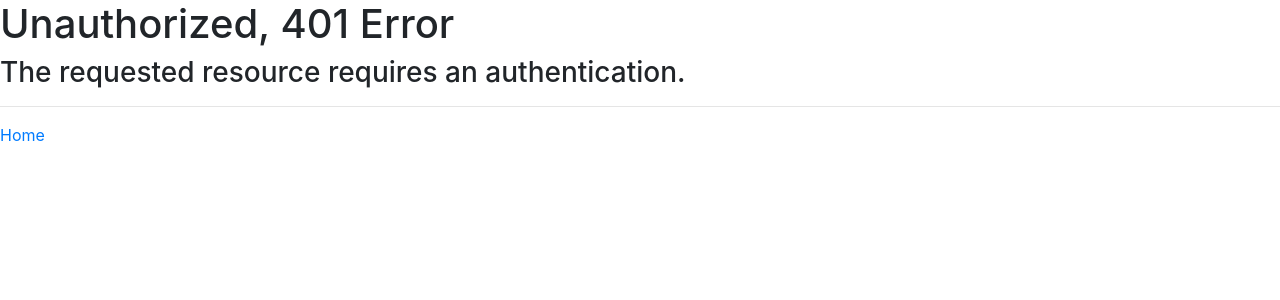
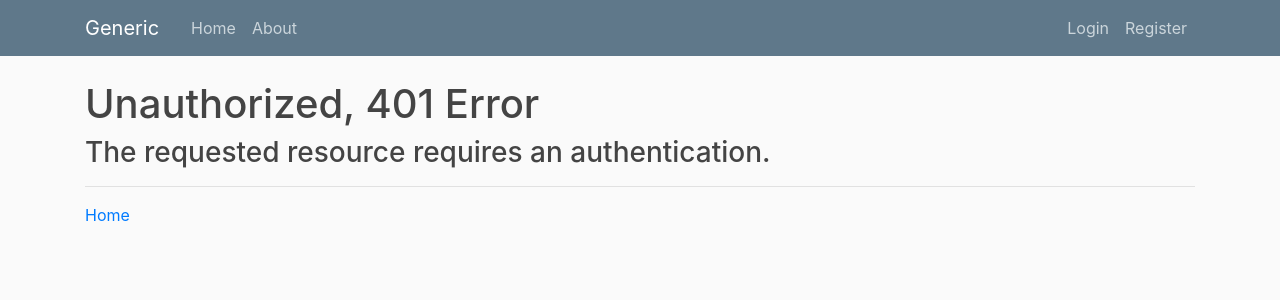
Before and after one commit to GreatBahram/Flask-Blogging, a Flask app: template app/templates/errors/401.html in a window 1280 px wide. Shown: the top 300 px of the page. Run offline with Flask 2, Linux system fonts and the light colour scheme; the template is opened without the code that fills it, so the values that code supplies are empty; some libraries are stand-ins or nearby versions.

Commit message:
add some css and html stuff into base.html and main.css

```diff
--- /dev/null
+++ b/app/static/css/main.css
@@ -0,0 +1,80 @@
+body {
+  background: #fafafa;
+  color: #333333;
+  margin-top: 5rem;
+}
+
+h1, h2, h3, h4, h5, h6 {
+  color: #444444;
+}
+
+.bg-steel {
+  background-color: #5f788a;
+}
+
+.site-header .navbar-nav .nav-link {
+  color: #cbd5db;
+}
+
+.site-header .navbar-nav .nav-link:hover {
+  color: #ffffff;
+}
+
+.site-header .navbar-nav .nav-link.active {
+  font-weight: 500;
+}
+
+.content-section {
+  background: #ffffff;
+  padding: 10px 20px;
+  border: 1px solid #dddddd;
+  border-radius: 3px;
+  margin-bottom: 20px;
+}
+
+.article-title {
+  color: #444444;
+}
+
+a.article-title:hover {
+  color: #428bca;
+  text-decoration: none;
+}
+
+.article-content {
+  white-space: pre-line;
+}
+
+.article-img {
+  height: 65px;
+  width: 65px;
+  margin-right: 16px;
+}
+
+.article-metadata {
+  padding-bottom: 1px;
+  margin-bottom: 4px;
+  border-bottom: 1px solid #e3e3e3
+}
+
+.article-metadata a:hover {
+  color: #333;
+  text-decoration: none;
+}
+
+.article-svg {
+  width: 25px;
+  height: 25px;
+  vertical-align: middle;
+}
+
+.account-img {
+  height: 125px;
+  width: 125px;
+  margin-right: 20px;
+  margin-bottom: 16px;
+}
+
+.account-heading {
+  font-size: 2.5rem;
+}
--- a/app/templates/base.html
+++ b/app/templates/base.html
@@ -7,6 +7,7 @@
         <meta name="viewport" content="width=device-width, initial-scale=1, shrink-to-fit=no">
         <!-- Bootstrap CSS -->
         <link rel="stylesheet" href="https://stackpath.bootstrapcdn.com/bootstrap/4.1.2/css/bootstrap.min.css" integrity="sha384-Smlep5jCw/wG7hdkwQ/Z5nLIefveQRIY9nfy6xoR1uRYBtpZgI6339F5dgvm/e9B" crossorigin="anonymous">
+        <link rel="stylesheet" href="{{url_for('static', filename='css/main.css')}}">
         {% if title %}
         <title>Generic - {{ title }}</title>
         {% else %}
@@ -17,8 +18,31 @@
         {% endblock %}
     </head>
 <body>
-    {% block content %}
-    {% endblock %}
+    <header class="site-header">
+        <nav class="navbar navbar-expand-md navbar-dark bg-steel fixed-top">
+            <div class="container">
+                <a class="navbar-brand mr-4" href="/">Generic</a>
+                <button class="navbar-toggler" type="button" data-toggle="collapse" data-target="#navbarToggle" aria-controls="navbarToggle" aria-expanded="false" aria-label="Toggle navigation">
+                    <span class="navbar-toggler-icon"></span>
+                </button>
+                <div class="collapse navbar-collapse" id="navbarToggle">
+                    <div class="navbar-nav mr-auto">
+                        <a class="nav-item nav-link" href="/">Home</a>
+                        <a class="nav-item nav-link" href="/about">About</a>
+                    </div>
+                    <!-- Navbar Right Side -->
+                    <div class="navbar-nav">
+                        <a class="nav-item nav-link" href="/login">Login</a>
+                        <a class="nav-item nav-link" href="/register">Register</a>
+                    </div>
+                </div>
+            </div>
+        </nav>
+    </header>
+
+    <div class="container">
+        {% block content %} {% endblock %}
+    </div>
 
     <!-- jQuery first, then Popper.js, then Bootstrap JS -->
     <script src="https://code.jquery.com/jquery-3.3.1.slim.min.js" integrity="sha384-q8i/X+965DzO0rT7abK41JStQIAqVgRVzpbzo5smXKp4YfRvH+8abtTE1Pi6jizo" crossorigin="anonymous"></script>
```
Lines whose indentation alone changed are shown as unchanged.
